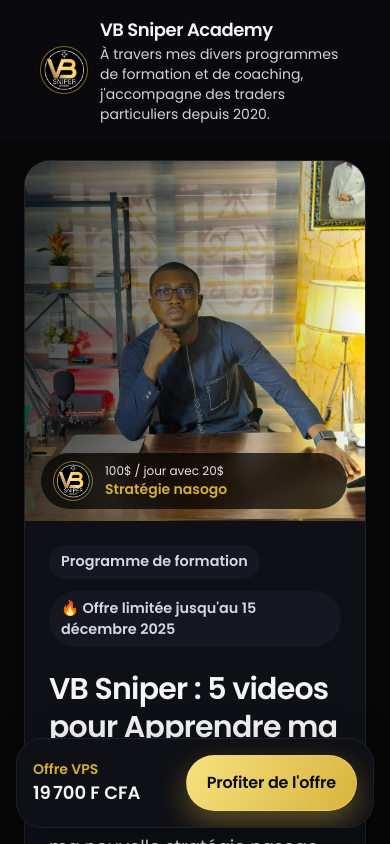
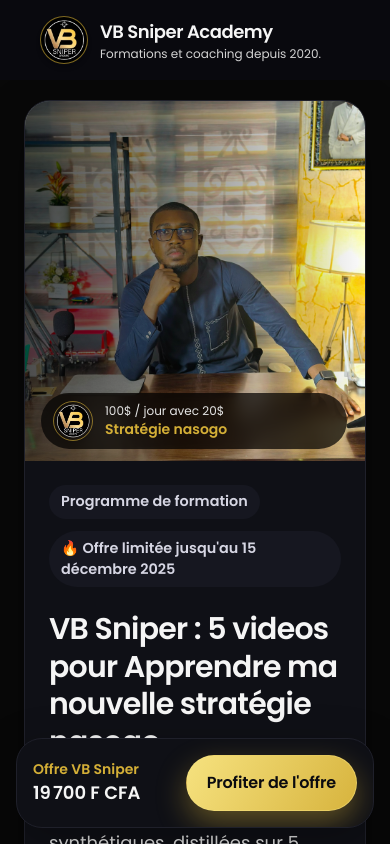
Before and after one commit to Sylla431/strategie_nasogo, a Next.js app: page / in a window 390 px wide. Shown: the top 844 px of the page. Built offline with nearby package versions, Linux system fonts and the light colour scheme.

Commit message:
Refactor page content for improved clarity and responsiveness. Updated store description display for mobile and desktop views, and renamed "Offre VPS" to "Offre VB Sniper" for consistency.

```diff
--- a/src/app/page.tsx
+++ b/src/app/page.tsx
@@ -163,7 +163,12 @@
             <div className="min-w-0">
               {/* <p className="text-sm font-semibold text-brand">Boutique officielle</p> */}
               <p className="text-lg font-semibold tracking-tight">{store.name}</p>
-              <p className="text-sm text-neutral-300">{store.description}</p>
+              <p className="text-xs text-neutral-300 sm:hidden">
+                Formations et coaching depuis 2020.
+              </p>
+              <p className="hidden sm:block text-sm text-neutral-300">
+                {store.description}
+              </p>
             </div>
           </div>
           <div className="hidden items-center gap-3 md:flex">
@@ -617,7 +622,7 @@
       <div className="fixed bottom-4 left-0 right-0 z-40 px-4 md:hidden">
         <div className="card flex items-center justify-between gap-3 p-4 shadow-lg">
           <div>
-            <p className="text-sm font-semibold text-brand">Offre VPS</p>
+            <p className="text-sm font-semibold text-brand">Offre VB Sniper</p>
             <p className="text-lg font-semibold">{formatPrice(product.price)}</p>
           </div>
           <Link href="#checkout" className="button-primary">
```
